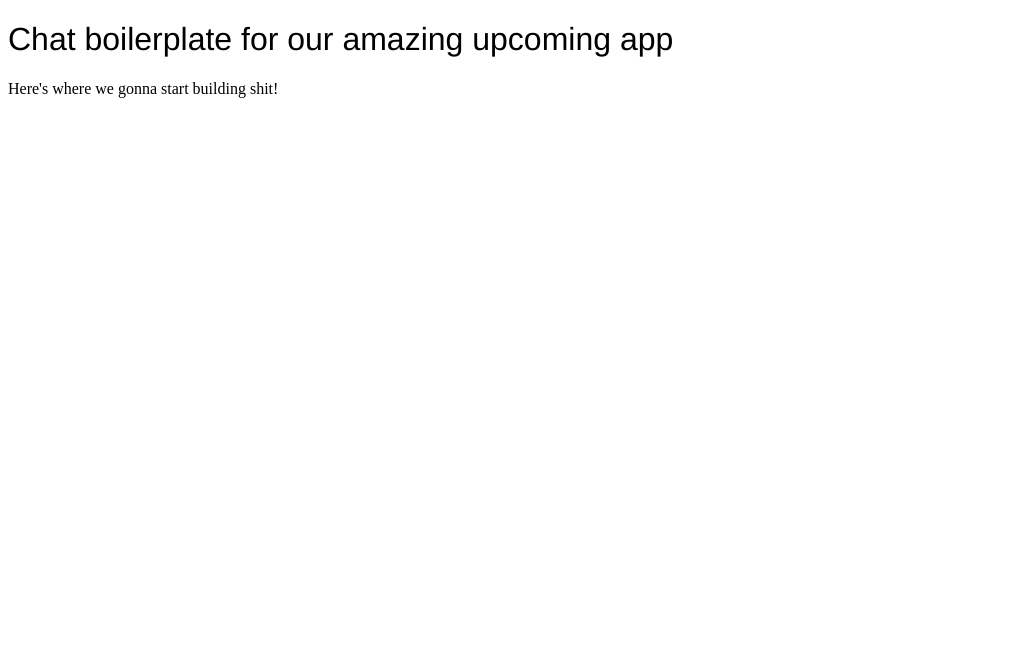
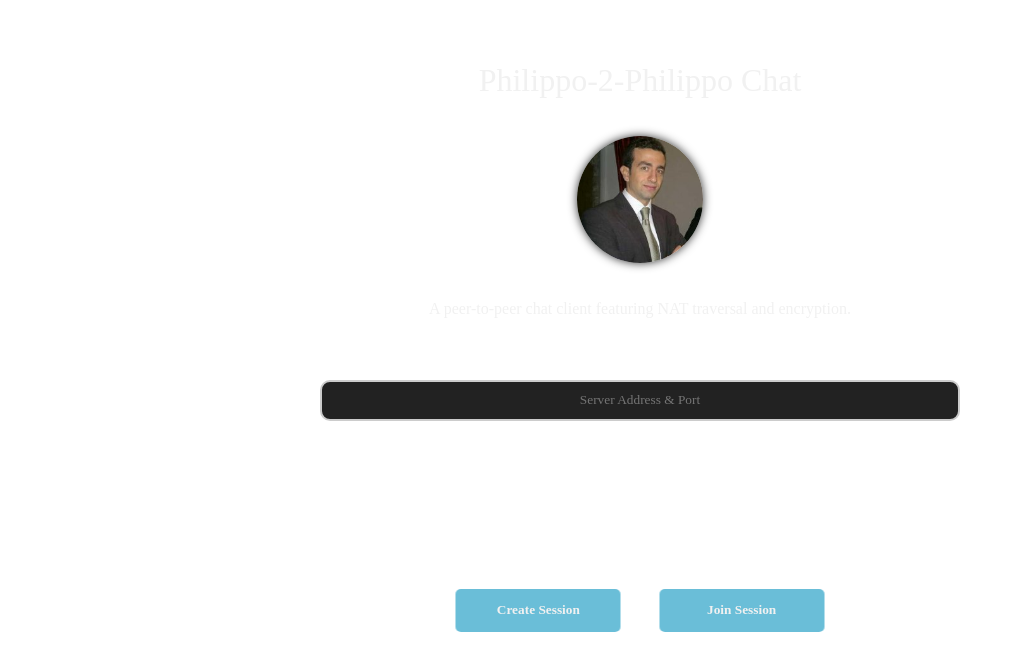
Before and after one commit to alexboii/Amigo-2-Amigo-Chat, a React app: page / in a window 1280 px wide. Shown: the top 670 px of the page, without its empty margins (0-1015 px from the left). Built offline with nearby package versions, Linux system fonts and the light colour scheme; the HTML template or start-up script is replaced by a standard one.

Commit message:
first interface added

```diff
--- a/package.json
+++ b/package.json
@@ -19,6 +19,7 @@
   },
   "devDependencies": {
     "babel-core": "^6.24.1",
+    "babel-eslint": "^8.0.2",
     "babel-loader": "^7.1.2",
     "babel-preset-react": "^6.24.1",
     "babili-webpack-plugin": "^0.1.2",
@@ -28,10 +29,14 @@
     "extract-text-webpack-plugin": "^3.0.1",
     "file-loader": "^1.1.5",
     "html-webpack-plugin": "^2.28.0",
+    "prettier-eslint": "^8.2.1",
     "react": "^16.0.0",
     "react-dom": "^16.0.0",
     "style-loader": "^0.19.0",
     "webpack": "^3.6.0",
     "webpack-dev-server": "^2.4.5"
+  },
+  "dependencies": {
+    "bootstrap": "^4.0.0-alpha.6"
   }
 }
--- a/src/assets/css/App.css
+++ b/src/assets/css/App.css
@@ -1,4 +1,205 @@
+* {
+  font-family: "Montserrat";
+}
 h1 {
-  font-family: helvetica;
+  font-weight: 300;
+  color: #f1f1f1;
+}
+h4 {
   font-weight: 200;
 }
+.img-circle {
+  margin-top: 1em;
+  margin-bottom: 1em;
+  border-radius: 50%;
+  width: 30%;
+  box-shadow: 0 0 10px #323232;
+}
+.main {
+  display: flex;
+  position: absolute;
+  align-items: center;
+  justify-content: space-between;
+  flex-direction: column;
+  color: #f1f1f1;
+  left: 0;
+  right: 0;
+  top: 0;
+  bottom: 0;
+  width: 100%;
+  height: 100%;
+}
+.header {
+  flex: 2;
+  display: flex;
+  align-items: center;
+  justify-content: center;
+  flex-direction: column;
+}
+.button-holder {
+  flex: 2;
+  display: flex;
+  align-items: center;
+  justify-content: space-around;
+  flex-direction: row;
+}
+input {
+  border: 2px solid #ccc !important;
+  height: 35px;
+  border-radius: 10px;
+  width: 100%;
+  background-color: #222;
+  color: #fff;
+  text-align: center;
+  outline: 0;
+}
+input[type="text"]:focus {
+  box-shadow: 0 0 1pt 1pt #7986cb;
+}
+.server-address-holder {
+  display: flex;
+  align-items: center;
+  justify-content: space-around;
+  flex-direction: row;
+  width: 50%;
+}
+.button {
+  float: left;
+  min-width: 150px;
+  max-width: 250px;
+  display: block;
+  margin: 1em;
+  padding: 1em 2em;
+  border: none;
+  background: none;
+  color: inherit;
+  vertical-align: middle;
+  position: relative;
+  z-index: 1;
+  -webkit-backface-visibility: hidden;
+  -moz-osx-font-smoothing: grayscale;
+}
+.button:focus {
+  outline: none;
+}
+.button > span {
+  vertical-align: middle;
+}
+.bg-1 .button {
+  color: #37474f;
+  border-color: #37474f;
+}
+.bg-2 .button {
+  color: #eceff1;
+  border-color: #eceff1;
+}
+.bg-3 .button {
+  color: #fff;
+  border-color: #fff;
+}
+.button--size-s {
+  font-size: 14px;
+}
+.button--size-m {
+  font-size: 16px;
+}
+.button--size-l {
+  font-size: 18px;
+}
+.button--text-upper {
+  letter-spacing: 2px;
+  text-transform: uppercase;
+}
+.button--text-thin {
+  font-weight: 300;
+}
+.button--text-medium {
+  font-weight: 500;
+}
+.button--text-thick {
+  font-weight: 600;
+}
+.button--round-s {
+  border-radius: 5px;
+}
+.button--round-m {
+  border-radius: 15px;
+}
+.button--round-l {
+  border-radius: 40px;
+}
+
+.button--border-thin {
+  border: 1px solid;
+}
+.button--border-medium {
+  border: 2px solid;
+}
+.button--border-thick {
+  border: 3px solid;
+}
+.button--nuka {
+  margin: 1em 2em;
+  -webkit-transition: color 0.3s;
+  transition: color 0.3s;
+  -webkit-transition-timing-function: cubic-bezier(0.2, 1, 0.3, 1);
+  transition-timing-function: cubic-bezier(0.2, 1, 0.3, 1);
+}
+.button--nuka.button--inverted {
+  color: #222;
+}
+.button--nuka::before,
+.button--nuka::after {
+  content: "";
+  position: absolute;
+  border-radius: inherit;
+  background: #6abed8;
+  z-index: -1;
+}
+.button--nuka::before {
+  top: -3px;
+  bottom: -3px;
+  left: -3px;
+  right: -3px;
+  opacity: 0;
+  -webkit-transform: scale3d(0.7, 1, 1);
+  transform: scale3d(0.7, 1, 1);
+  -webkit-transition: -webkit-transform 0.3s, opacity 0.3s;
+  transition: transform 0.3s, opacity 0.3s;
+}
+.button--nuka::after {
+  top: 0;
+  left: 0;
+  width: 100%;
+  height: 100%;
+  -webkit-transform: scale3d(1.1, 1, 1);
+  transform: scale3d(1.1, 1, 1);
+  -webkit-transition: -webkit-transform 0.3s, background-color 0.3s;
+  transition: transform 0.3s, background-color 0.3s;
+}
+.button--nuka::before,
+.button--nuka::after {
+  -webkit-transition-timing-function: cubic-bezier(0.2, 1, 0.3, 1);
+  transition-timing-function: cubic-bezier(0.2, 1, 0.3, 1);
+}
+.button--nuka.button--inverted::before,
+.button--nuka.button--inverted::after {
+  background: #fff;
+}
+.button--nuka:hover {
+  color: #fff;
+}
+.button--nuka:hover::before {
+  opacity: 1;
+}
+.button--nuka:hover::after {
+  background-color: #222;
+}
+.button--nuka.button--inverted:hover::after {
+  background-color: #7986cb;
+}
+.button--nuka:hover::after,
+.button--nuka:hover::before {
+  -webkit-transform: scale3d(1, 1, 1);
+  transform: scale3d(1, 1, 1);
+}
--- a/src/components/App.js
+++ b/src/components/App.js
@@ -1,12 +1,29 @@
-import '../assets/css/App.css';
-import React, { Component } from 'react';
+import filippo_image from "../assets/images/filippo_image.jpg";
+import React, { Component, Button } from "react";
+import "../assets/css/App.css";
 
 class App extends Component {
   render() {
     return (
-      <div>
-        <h1>Chat boilerplate for our amazing upcoming app</h1>
-        <p>Here's where we gonna start building shit!</p>
+      <div class="main">
+        <div class="header">
+          <h1>Philippo-2-Philippo Chat</h1>
+          <img class="img-circle" src={filippo_image} />
+          <h4>
+            A peer-to-peer chat client featuring NAT traversal and encryption.
+          </h4>
+        </div>
+        <div class="server-address-holder">
+          <input type="text" placeholder="Server Address & Port" />
+        </div>
+        <div class="button-holder">
+          <button class="button button--nuka button--round-s button--text-thick">
+            Create Session
+          </button>
+          <button class="button button--nuka button--round-s button--text-thick">
+            Join Session
+          </button>
+        </div>
       </div>
     );
   }
--- a/webpack.build.config.js
+++ b/webpack.build.config.js
@@ -1,56 +1,58 @@
-const webpack = require('webpack');
-const path = require('path');
-const HtmlWebpackPlugin = require('html-webpack-plugin');
-const BabiliPlugin = require('babili-webpack-plugin');
-const ExtractTextPlugin = require('extract-text-webpack-plugin');
+const webpack = require("webpack");
+const path = require("path");
+const HtmlWebpackPlugin = require("html-webpack-plugin");
+const BabiliPlugin = require("babili-webpack-plugin");
+const ExtractTextPlugin = require("extract-text-webpack-plugin");
 
 // Config directories
-const SRC_DIR = path.resolve(__dirname, 'src');
-const OUTPUT_DIR = path.resolve(__dirname, 'dist');
+const SRC_DIR = path.resolve(__dirname, "src");
+const OUTPUT_DIR = path.resolve(__dirname, "dist");
 
 // Any directories you will be adding code/files into, need to be added to this array so webpack will pick them up
 const defaultInclude = [SRC_DIR];
 
 module.exports = {
-  entry: SRC_DIR + '/index.js',
+  entry: SRC_DIR + "/index.js",
   output: {
     path: OUTPUT_DIR,
-    publicPath: './',
-    filename: 'bundle.js'
+    publicPath: "./",
+    filename: "bundle.js"
   },
   module: {
     rules: [
       {
+        test: /\.(png|woff|woff2|eot|ttf|svg)$/,
+        loader: "url-loader?limit=100000"
+      },
+      {
         test: /\.css$/,
-        use: ExtractTextPlugin.extract({
-          fallback: 'style-loader',
-          use: 'css-loader'
-        }),
-        include: defaultInclude
+        loader: "style-loader!css-loader"
       },
       {
         test: /\.jsx?$/,
-        use: [{ loader: 'babel-loader' }],
+        use: [{ loader: "babel-loader" }],
         include: defaultInclude
       },
       {
         test: /\.(jpe?g|png|gif)$/,
-        use: [{ loader: 'file-loader?name=img/[name]__[hash:base64:5].[ext]' }],
+        use: [{ loader: "file-loader?name=img/[name]__[hash:base64:5].[ext]" }],
         include: defaultInclude
       },
       {
         test: /\.(eot|svg|ttf|woff|woff2)$/,
-        use: [{ loader: 'file-loader?name=font/[name]__[hash:base64:5].[ext]' }],
+        use: [
+          { loader: "file-loader?name=font/[name]__[hash:base64:5].[ext]" }
+        ],
         include: defaultInclude
       }
     ]
   },
-  target: 'electron-renderer',
+  target: "electron-renderer",
   plugins: [
     new HtmlWebpackPlugin(),
-    new ExtractTextPlugin('bundle.css'),
+    new ExtractTextPlugin("bundle.css"),
     new webpack.DefinePlugin({
-      'process.env.NODE_ENV': JSON.stringify('production')
+      "process.env.NODE_ENV": JSON.stringify("production")
     }),
     new BabiliPlugin()
   ],
--- a/webpack.dev.config.js
+++ b/webpack.dev.config.js
@@ -1,54 +1,55 @@
-const webpack = require('webpack');
-const path = require('path');
-const HtmlWebpackPlugin = require('html-webpack-plugin');
-const { spawn } = require('child_process');
+const webpack = require("webpack");
+const path = require("path");
+const HtmlWebpackPlugin = require("html-webpack-plugin");
+const { spawn } = require("child_process");
 
 // Config directories
-const SRC_DIR = path.resolve(__dirname, 'src');
-const OUTPUT_DIR = path.resolve(__dirname, 'dist');
+const SRC_DIR = path.resolve(__dirname, "src");
+const OUTPUT_DIR = path.resolve(__dirname, "dist");
 
 // Any directories you will be adding code/files into, need to be added to this array so webpack will pick them up
 const defaultInclude = [SRC_DIR];
 
 module.exports = {
-  entry: SRC_DIR + '/index.js',
+  entry: SRC_DIR + "/index.js",
   output: {
     path: OUTPUT_DIR,
-    publicPath: '/',
-    filename: 'bundle.js'
+    publicPath: "/",
+    filename: "bundle.js"
   },
   module: {
     rules: [
       {
         test: /\.css$/,
-        use: [{ loader: 'style-loader' }, { loader: 'css-loader' }],
-        include: defaultInclude
+        loader: "style-loader!css-loader"
       },
       {
         test: /\.jsx?$/,
-        use: [{ loader: 'babel-loader' }],
+        use: [{ loader: "babel-loader" }],
         include: defaultInclude
       },
       {
         test: /\.(jpe?g|png|gif)$/,
-        use: [{ loader: 'file-loader?name=img/[name]__[hash:base64:5].[ext]' }],
+        use: [{ loader: "file-loader?name=img/[name]__[hash:base64:5].[ext]" }],
         include: defaultInclude
       },
       {
         test: /\.(eot|svg|ttf|woff|woff2)$/,
-        use: [{ loader: 'file-loader?name=font/[name]__[hash:base64:5].[ext]' }],
+        use: [
+          { loader: "file-loader?name=font/[name]__[hash:base64:5].[ext]" }
+        ],
         include: defaultInclude
       }
     ]
   },
-  target: 'electron-renderer',
+  target: "electron-renderer",
   plugins: [
     new HtmlWebpackPlugin(),
     new webpack.DefinePlugin({
-      'process.env.NODE_ENV': JSON.stringify('development')
+      "process.env.NODE_ENV": JSON.stringify("development")
     })
   ],
-  devtool: 'cheap-source-map',
+  devtool: "cheap-source-map",
   devServer: {
     contentBase: OUTPUT_DIR,
     stats: {
@@ -57,13 +58,13 @@ module.exports = {
       children: false
     },
     setup() {
-      spawn(
-        'electron',
-        ['.'],
-        { shell: true, env: process.env, stdio: 'inherit' }
-      )
-      .on('close', code => process.exit(0))
-      .on('error', spawnError => console.error(spawnError));
+      spawn("electron", ["."], {
+        shell: true,
+        env: process.env,
+        stdio: "inherit"
+      })
+        .on("close", code => process.exit(0))
+        .on("error", spawnError => console.error(spawnError));
     }
   }
 };
```
Also changed, not shown: main.js (+28 -20 lines), src/index.js (+6 -6 lines), src/assets/images/filippo_image.jpg (added), 1 other file (tests, documents, lock files or other folders).
